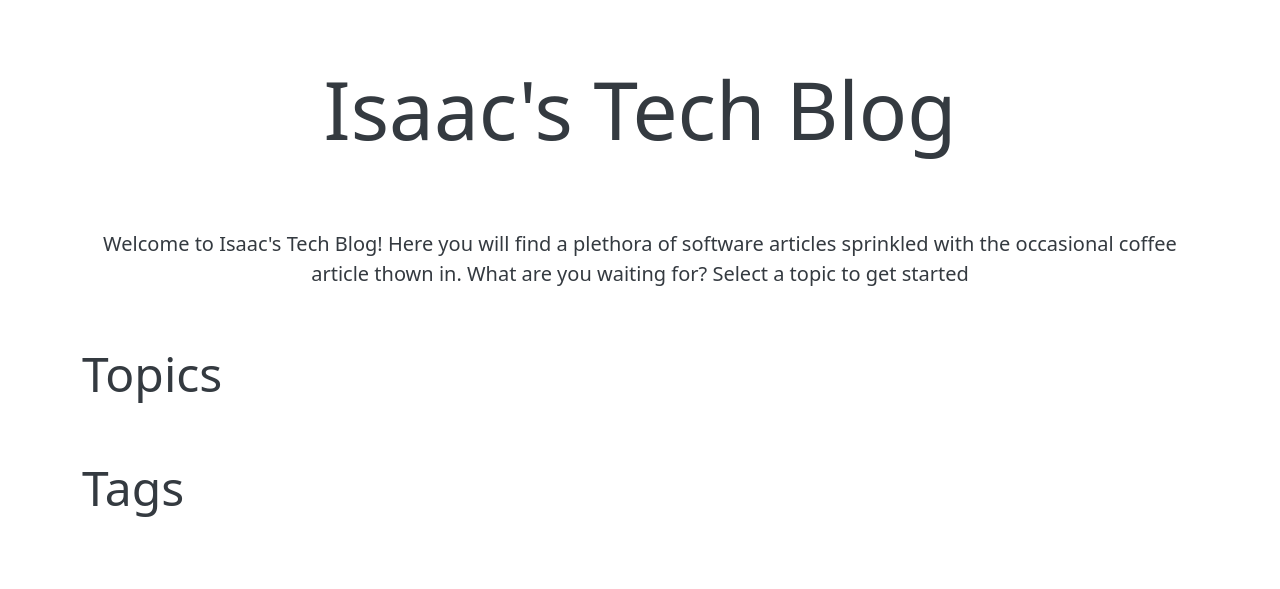
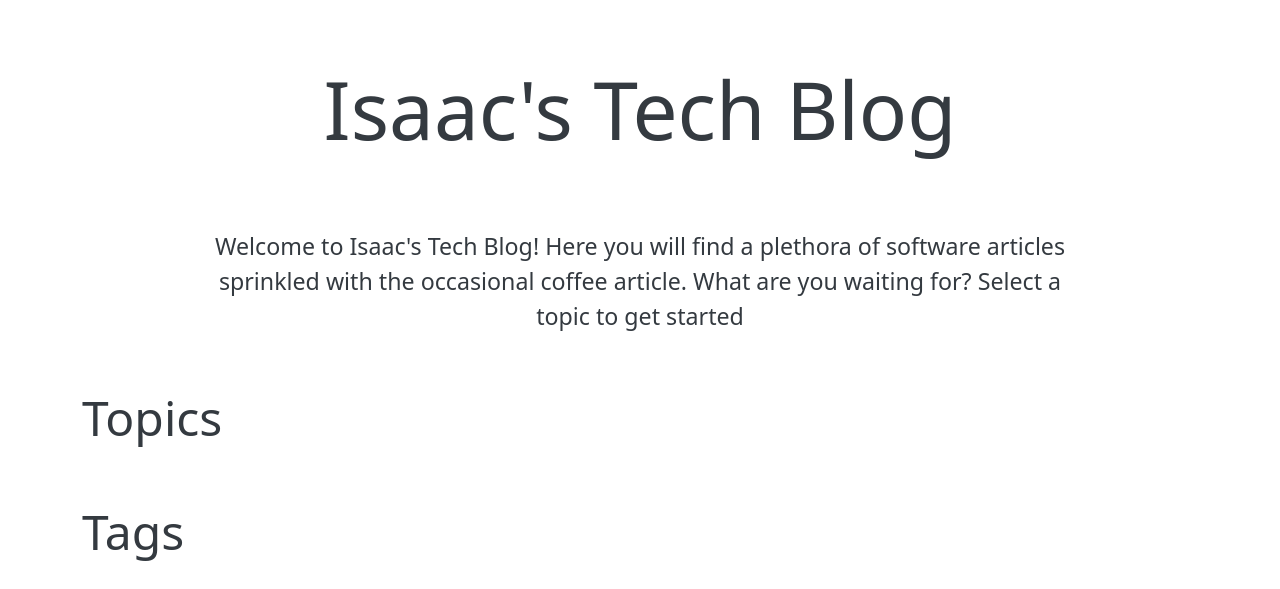
Before and after one commit to IsaacLehman/Full-Flask-Web-App, a Flask app: page / in a window 1280 px wide. Shown: the part 67-656 px from the top of the page. Run offline with Flask 2, Linux system fonts and the light colour scheme; data comes from the database, SQL or seed files in the repository; data that the repository does not hold is empty; some libraries are stand-ins or nearby versions.

Commit message:
Refactor of Code

```diff
--- a/server.py
+++ b/server.py
@@ -17,10 +17,27 @@
         - ERRORS
 
 """
-import re
+from flask import (
+    session,
+    redirect,
+    url_for,
+    render_template,
+    flash,
+    jsonify
+)
 from flask.globals import request
-from setup import *
 from urllib.parse import unquote_plus
+from werkzeug.security import generate_password_hash, check_password_hash
+from setup import Privileges, Active_Status, Status
+from setup import User, Post, Category, Tag, Option, Comment
+from setup import getUser, add_user, get_user__first, set_user__active_status
+from setup import get_post__all, get_posts__category, get_posts__tag, get_post_slug__first
+from setup import get_tag__first
+from setup import get_category__first
+from setup import get_option, update_option
+from setup import ACCESS_LEVEL, LOG_IN_STATUS
+from setup import app, db, IP, PORT
+from setup import login_required, admin_required
 
 
 
@@ -31,19 +48,19 @@ from urllib.parse import unquote_plus
 # ==================================
 #  LOGGING
 # ==================================
-# @app.before_request
-# def log_visit():
-#     print("ENDPOING", request.endpoint)
-#     if request.endpoint not in [ 'static', 'admin.static' ]:
-#         num_site_views = Option.query.filter_by(key='num_site_views').first()
-#         if num_site_views:
-#             num_site_views.value = str( int(num_site_views.value) + 1 )
-#             db.session.commit()
-#         else:
-#             new_option = Option(key='num_site_views', value='0')
-#             db.session.add(new_option)
-#             db.session.commit()
-#     return
+@app.before_request
+def log_visit():
+    if request.endpoint not in [ 'static', 'admin.static' ]:
+        num_page_views = Option.query.filter_by(key='num_page_views').first()
+        if num_page_views:
+            num_page_views.value = str( int(num_page_views.value) + 1 )
+            db.session.commit()
+        else:
+            new_option = Option(key='num_page_views', value='1')
+            db.session.add(new_option)
+            db.session.commit()
+
+    return
 
 # ==================================
 #  LOGIN/LOGOUT/SIGNUP
@@ -68,7 +85,6 @@ def login():
 
         # Get user from database
         possible_user = get_user__first(username)
-        print(possible_user)
 
         if possible_user and check_password_hash(possible_user.password, password):
             session[LOG_IN_STATUS] = username
--- a/setup/__init__.py
+++ b/setup/__init__.py
@@ -43,33 +43,38 @@
 ''' ************************************************************************ '''
 '''                                   IMPORTS                                '''
 ''' ************************************************************************ '''
-
-''' set app, cache time, and session secret key '''
-from enum import unique
-from flask import Flask, render_template
-from flask import request, session, flash
-from flask import redirect, url_for
-from flask import jsonify
+# FLASK
+from flask import (
+    request,
+    session,
+    flash,
+    Flask,
+    redirect,
+    url_for
+)
+# DB/ADMIN/DASHBOARD
 from flask_sqlalchemy import SQLAlchemy
+# ---
 from flask_admin import Admin, AdminIndexView, expose
 from flask_admin.contrib.fileadmin import FileAdmin
 from flask_admin.contrib.sqla import ModelView
+# ---
+import flask_monitoringdashboard as dashboard
+# MARKDOWN
+import markdown
+from markdown.extensions.toc import TocExtension
+# RANDOM
 from functools import wraps
 from datetime import datetime
-from werkzeug.security import generate_password_hash, check_password_hash
-import flask_monitoringdashboard as dashboard
-import random
+from html import unescape
 import os
 
-from html import unescape
-import markdown
-from markdown.extensions.toc import TocExtension
 
 
 ''' ************************************************************************ '''
 '''                                APP SET UP                                '''
 ''' ************************************************************************ '''
-
+''' set app, cache time, and session secret key '''
 IP                        = '0.0.0.0'
 PORT                      = 1234
 SEND_FILE_MAX_AGE_DEFAULT = 0 # no cache
@@ -208,27 +213,6 @@ class Post(db.Model):
         else:
             return ""
 
-
-    # TODO: Edit how you want a post excerpt to display
-    def HTML_excerpt(self):
-        excerpt_body = tag_body = ""
-
-        if self.description and len(self.description) > 0:
-            excerpt_body = markdown_text(self.description)
-
-        all_tags = self.tag_names()
-        if all_tags:
-            tag_body = f'<p class="excerpt-tag">Tags: {all_tags}</p>'
-
-        return f"""\
-<a class="excerpt-title-link" href="/blog/{self.slug}/"> <h2 class="display-4 excerpt-title">{self.title}</h2></a>
-<h4 class="lead excerpt-reference">By: {self.author.username} ― {self.publish_date.strftime("%B %d, %Y")}</h4>
-<p class="excerpt-body">{excerpt_body}</p>
-{tag_body}
-<p class="excerpt-category">Category: {self.category.make_link()}</p>\
-        """
-
-
     def make_link(self):
         return f'<a href="/blog/{self.slug}/">{self.title}</a>'
 
@@ -287,11 +271,11 @@ class Comment(db.Model):
     reCAPTCHA_score    = db.Column(db.Float)
 
     # Foreign Keys
-    author_id         = db.Column(db.Integer,   db.ForeignKey('user.id'), nullable=False)
-    author            = db.relationship('User', backref=db.backref('comments', lazy=True))
+    author_id          = db.Column(db.Integer,   db.ForeignKey('user.id'), nullable=False)
+    author             = db.relationship('User', backref=db.backref('comments', lazy=True))
 
-    post_id         = db.Column(db.Integer,   db.ForeignKey('post.id'), nullable=False)
-    post            = db.relationship('Post', backref=db.backref('comments', lazy=True))
+    post_id            = db.Column(db.Integer,   db.ForeignKey('post.id'), nullable=False)
+    post               = db.relationship('Post', backref=db.backref('comments', lazy=True))
 
     def __repr__(self):
         return f'<Comment ({self.author.username} -> {self.id} -> {self.post.slug})>'
@@ -953,8 +937,13 @@ def make_markdown(text):
 @app.template_filter('unescape_HTML')
 def unescape_HTML(text):
     """Unescapes HTML Characters."""
-    print(text, unescape(text))
     return unescape(text)
+
+@app.template_filter('comma_format')
+def comma_format(number):
+    """Comma seperate number."""
+    return "{:,}".format(number)
+
 
 
 ''' ************************************************************************ '''
--- a/static/css/pages/home.css
+++ b/static/css/pages/home.css
@@ -68,3 +68,14 @@
 .no-underline {
     text-decoration: none;
 }
+
+/* Lead seciton */
+.lead-section {
+    display: flex;
+    justify-content: center;
+}
+
+.lead-section p {
+    max-width: 900px;
+    font-size: 1.45rem;
+}
--- a/templates/blog-single.html
+++ b/templates/blog-single.html
@@ -19,7 +19,7 @@ Blog
             <h1 class="display-1 text-center">{{ post.title | safe }}</h1>
         </blockquote>
         <figcaption class="blockquote-footer">
-            By: {{ post.author.username }} on {{ post.publish_date.strftime("%B %d, %Y") }}
+            <strong>By:</strong> {{ post.author.username }} on {{ post.publish_date.strftime("%B %d, %Y") }} <strong>|</strong> {{ post.num_views | comma_format }} views
         </figcaption>
     </figure>
     {% else %}
--- a/templates/home.html
+++ b/templates/home.html
@@ -17,11 +17,13 @@ Home
 </div>
 
 <div class="container">
-    <p class="lead text-center">
-        Welcome to Isaac's Tech Blog! Here you will find a plethora of software
-        articles sprinkled with the occasional coffee article thown in. What are
-        you waiting for? Select a topic to get started
-    </p>
+    <div class="lead-section">
+        <p class="lead text-center">
+            Welcome to Isaac's Tech Blog! Here you will find a plethora of software
+            articles sprinkled with the occasional coffee article. What are
+            you waiting for? Select a topic to get started
+        </p>
+    </div>
 </div>
 {% endblock %}
 
```
